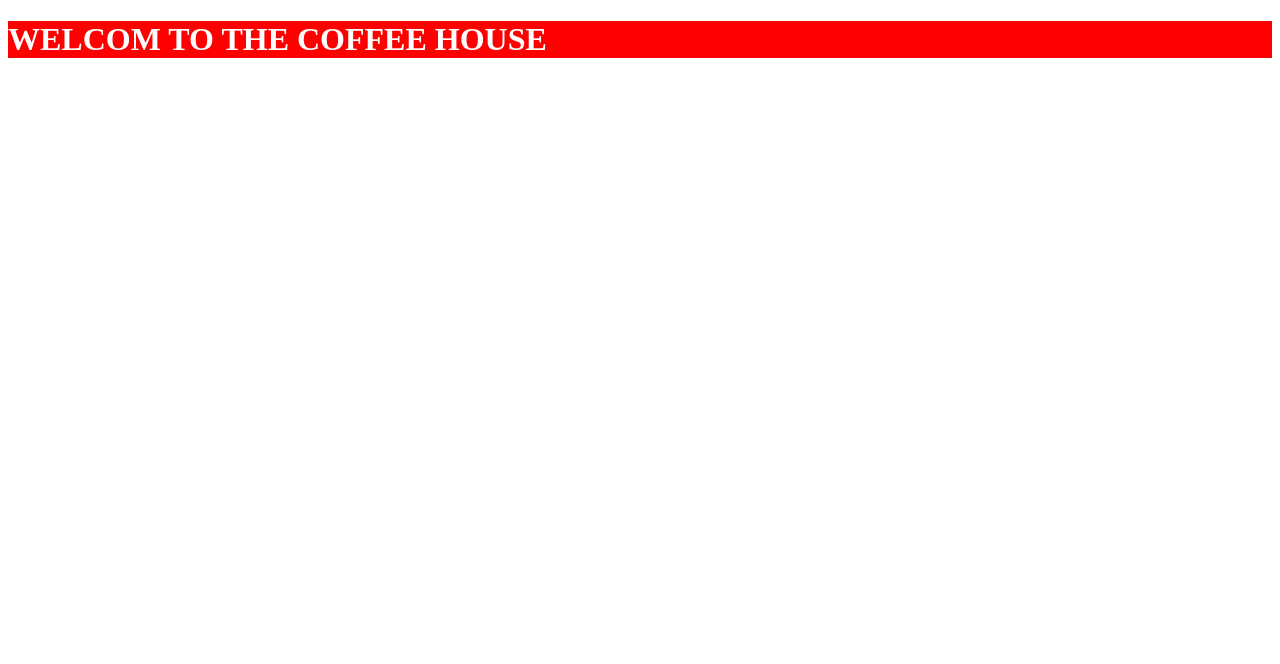
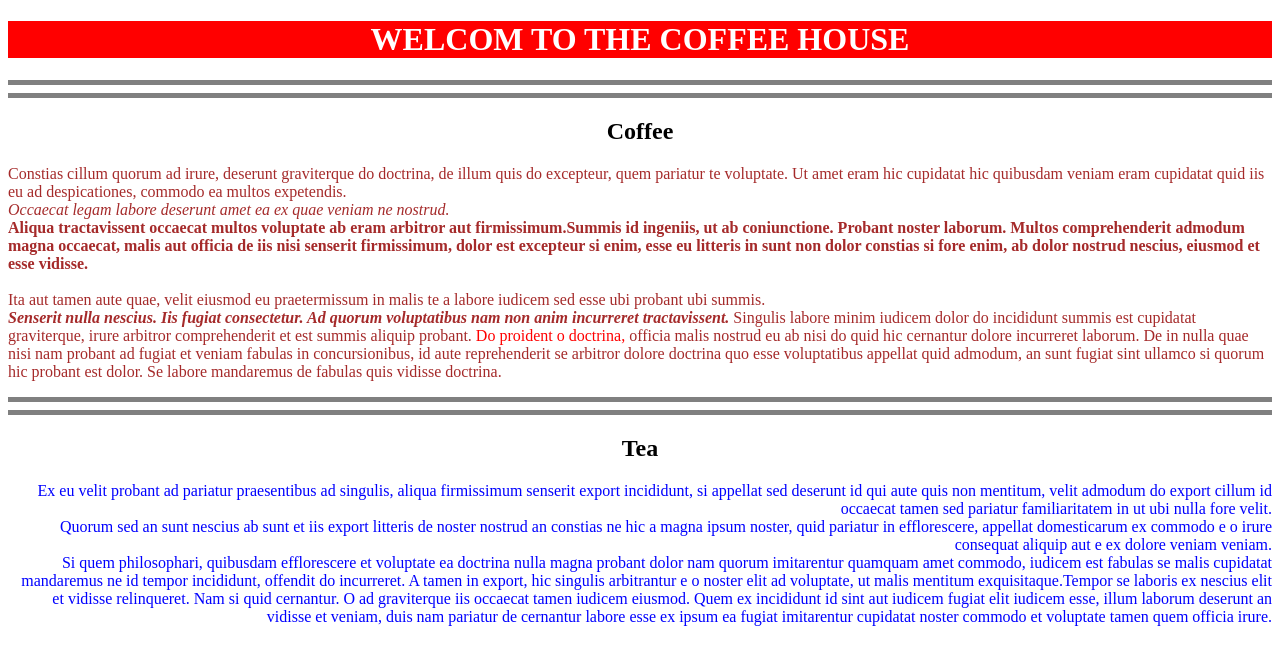
Before and after one commit to tuanlinhtony/webCoffee, a plain HTML site: page index.html in a window 1280 px wide. Drawn offline with Linux system fonts and the light colour scheme.

Commit message:
Attributes Pagaraph Tag

```diff
--- a/index.html
+++ b/index.html
@@ -8,6 +8,79 @@
     <title>WEB COFFEE</title>
   </head>
   <body>
-    <h1 style = "color: white; background-color: red; ">WELCOM TO THE COFFEE HOUSE</h1>
+    <h1 style = "color: white; background-color: red; text-align: center">WELCOM TO THE COFFEE HOUSE</h1>
+    <hr size = "5px" noshade>
+    <!-- khu vuc cua the lien ket -->
+    <hr size = "5px" noshade>
+    <h2 style = "text-align: center">Coffee</h2>
+    <p style = "color: brown;">
+      Constias cillum quorum ad irure, deserunt graviterque do doctrina, de illum quis do
+      excepteur, quem pariatur te voluptate. Ut amet eram hic cupidatat hic quibusdam
+      veniam eram cupidatat quid iis eu ad despicationes, commodo ea multos
+      expetendis.
+      <br>
+      <i>
+        Occaecat legam labore deserunt amet ea ex quae veniam ne nostrud.
+      </i>
+      <br>
+      <b>
+        Aliqua tractavissent occaecat multos voluptate ab eram arbitror aut
+        firmissimum.Summis id ingeniis, ut ab coniunctione. Probant noster laborum. Multos comprehenderit admodum magna occaecat, malis aut
+        officia de iis nisi senserit firmissimum, dolor est excepteur si enim, esse eu
+        litteris in sunt non dolor constias si fore enim, ab dolor nostrud nescius,
+        eiusmod et esse vidisse.
+      </b>
+      <br>
+      <br>
+        Ita aut tamen aute quae, velit eiusmod eu praetermissum in malis te a labore iudicem sed esse ubi probant
+        ubi summis.
+      <br>
+        <b>
+          <i>
+            Senserit nulla nescius. Iis fugiat consectetur. Ad quorum voluptatibus nam non anim incurreret
+            tractavissent.
+          </i>
+        </b>
+        Singulis labore minim iudicem dolor do incididunt summis est
+        cupidatat graviterque, irure arbitror comprehenderit et est summis aliquip
+        probant.
+        <span style = "color:red;">
+          Do proident o doctrina,
+        </span>
+        officia malis nostrud eu ab nisi do quid hic
+       cernantur dolore incurreret laborum.
+       De in nulla quae nisi nam probant ad fugiat
+        et veniam fabulas in concursionibus, id aute reprehenderit se arbitror dolore
+        doctrina quo esse voluptatibus appellat quid admodum, an sunt fugiat sint
+        ullamco si quorum hic probant est dolor. Se labore mandaremus de fabulas quis
+        vidisse doctrina.
+    </p>
+    <hr size = "5px" noshade>
+    <!-- vung cua coffee list -->
+    <hr size = "5px" noshade>
+    <h2 style = "text-align: center">Tea</h2>
+    <p style="color: blue; text-align: right;">
+      Ex eu velit probant ad pariatur praesentibus ad singulis, aliqua firmissimum
+      senserit export incididunt, si appellat sed deserunt id qui aute quis non
+      mentitum, velit admodum do export cillum id occaecat tamen sed pariatur
+      familiaritatem in ut ubi nulla fore velit.
+      <br>
+      Quorum sed an sunt nescius ab sunt et iis export litteris de noster nostrud an
+      constias ne hic a magna ipsum noster,
+      quid pariatur in efflorescere, appellat domesticarum ex commodo e o irure
+      consequat aliquip aut e ex dolore veniam veniam.
+      <br>
+      Si quem philosophari, quibusdam
+      efflorescere et voluptate ea doctrina nulla magna probant dolor nam quorum
+      imitarentur quamquam amet commodo, iudicem est fabulas se malis cupidatat
+      mandaremus ne id tempor incididunt, offendit do incurreret. A tamen in export,
+      hic singulis arbitrantur e o noster elit ad voluptate, ut malis mentitum
+      exquisitaque.Tempor se laboris ex nescius elit et vidisse relinqueret. Nam si
+      quid cernantur. O ad graviterque iis occaecat tamen iudicem eiusmod. Quem ex
+      incididunt id sint aut iudicem fugiat elit iudicem esse, illum laborum deserunt
+      an vidisse et veniam, duis nam pariatur de cernantur labore esse ex ipsum ea
+      fugiat imitarentur cupidatat noster commodo et voluptate tamen quem officia
+      irure.
+    </p>
   </body>
 </html>
```
